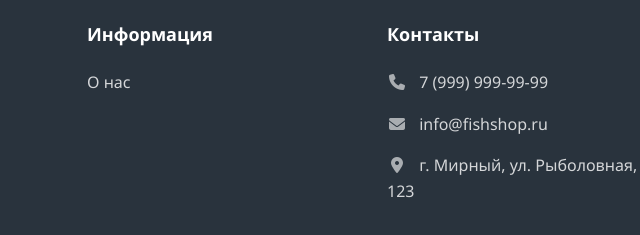
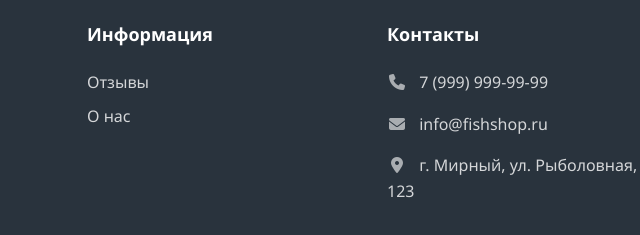
Before and after one commit to gyhijj/FishShop, a website: page pages/about.html in a window 1280 px wide. Shown: the part 932-1167 px from the top of the page, 569-1209 px from the left. Drawn offline with Linux system fonts and the light colour scheme.

Commit message:
Update about.html

```diff
--- a/pages/about.html
+++ b/pages/about.html
@@ -233,6 +233,7 @@
                 <div class="footer-section">
                     <h3>Информация</h3>
                     <ul>
+                         <li><a href="pages/reviews.html">Отзывы</a></li>
                         <li><a href="about.html">О нас</a></li>
                     </ul>
                 </div>
```
